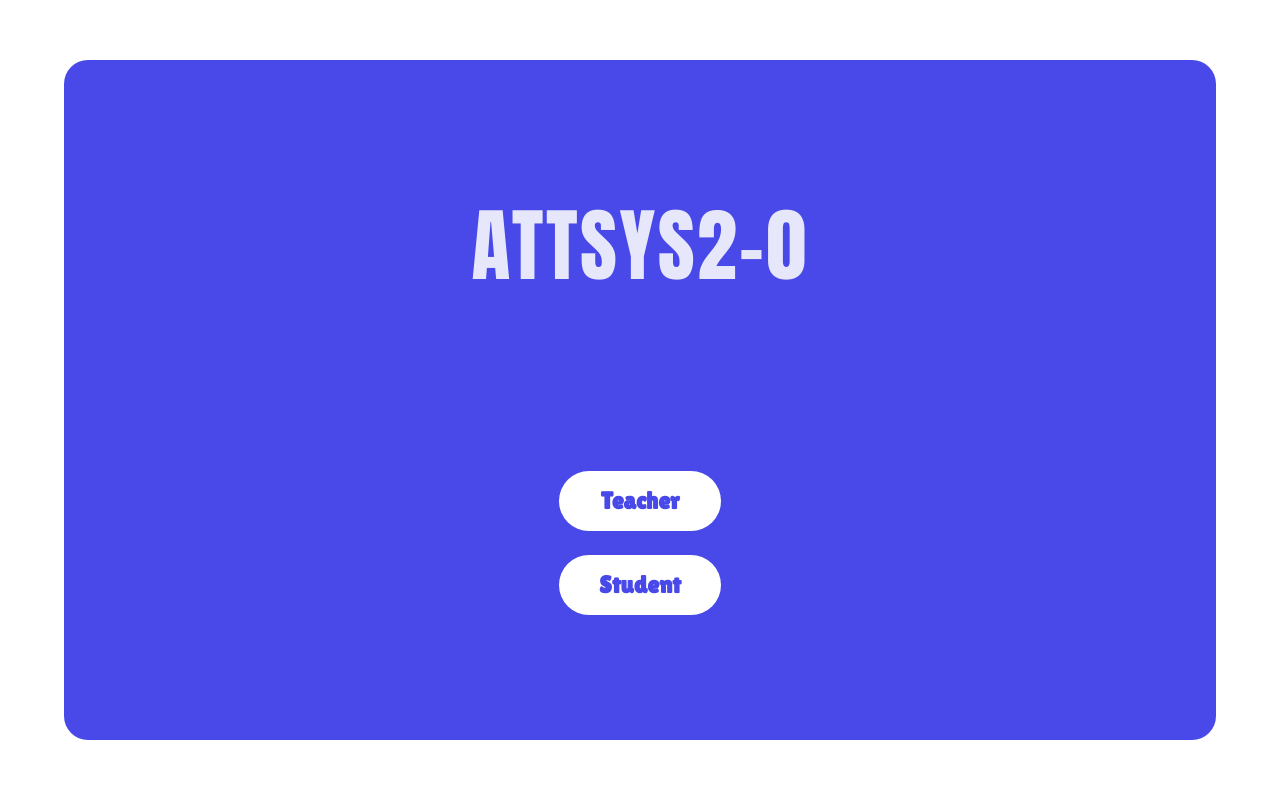
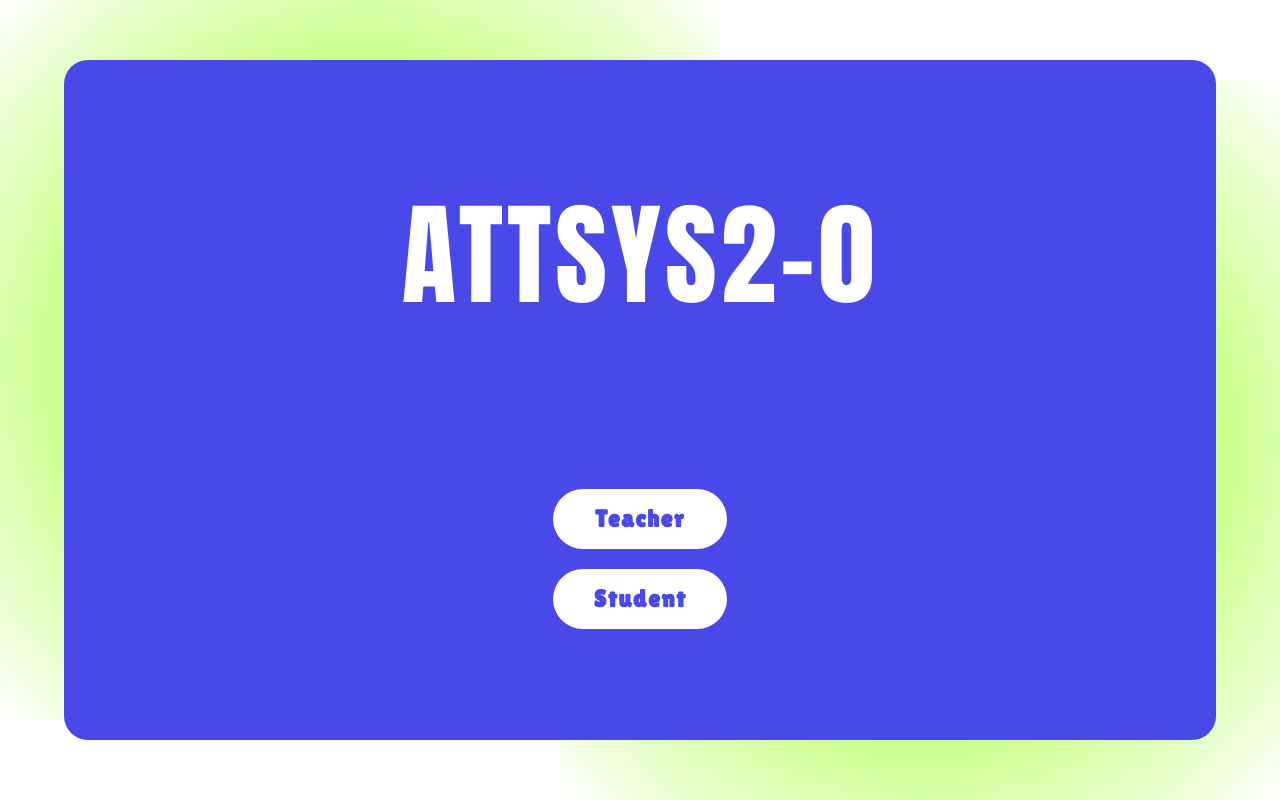
Before and after one commit to bhavi-th/attsys2-0, a React (Vite) app in the folder frontend/: page / in a window 1280 px wide. Built offline with nearby package versions, Linux system fonts and the light colour scheme.

Commit message:
Improved UI

```diff
--- a/frontend/src/App.jsx
+++ b/frontend/src/App.jsx
@@ -1,5 +1,5 @@
 import "./App.css";
-import { useState, useEffect } from "react";
+import { useEffect } from "react";
 import { Routes, Route, useNavigate, useLocation } from "react-router-dom";
 import NavBar from "./components/NavBar";
 import LandingPage from "./pages/LandingPage";
@@ -10,8 +10,6 @@ import QRScanner from "./pages/QRScanner";
 import ProtectedRoute from "./components/ProtectedRoute";
 
 const App = () => {
-  const [loading, setLoading] = useState(true);
-  const [isAuthenticated, setIsAuthenticated] = useState(false);
   const navigate = useNavigate();
   const location = useLocation();
 
@@ -20,7 +18,6 @@ const App = () => {
     const role = localStorage.getItem("userRole");
 
     if (token) {
-      setIsAuthenticated(true);
       // If they are logged in and trying to go to landing/login, send to dash
       const publicPaths = ["/", "/login/student", "/login/teacher"];
       if (publicPaths.includes(location.pathname)) {
@@ -28,7 +25,6 @@ const App = () => {
       }
     }
 
-    setLoading(false); // Check finished!
 
     // If they have a token and are trying to access the login/landing page...
     const publicPaths = [
@@ -44,10 +40,6 @@ const App = () => {
       navigate("/dash");
     }
   }, [navigate, location]);
-
-  if (loading) {
-    return <div className="loading-screen">Loading...</div>; // No more flash!
-  }
 
   return (
     <Routes>
--- a/frontend/src/components/Form.jsx
+++ b/frontend/src/components/Form.jsx
@@ -29,7 +29,7 @@ const Form = ({ formType, type }) => {
           console.log("Saved to storage : ", data.user.role);
           alert("Login Successful!");
         } else {
-          alert("Registration Successful!");
+          alert("Registration Successful! Login with your new account to continue");
         }
 
         navigate("/dash"); // Send user to dashboard on success
@@ -43,7 +43,10 @@ const Form = ({ formType, type }) => {
   };
 
   return (
-    <div className="Form">
+    <>
+      <div className="form-blur" id="blur-one"></div>
+      <div className="form-blur" id="blur-two"></div>
+      <div className="Form blue-background">
         <Link className="logo" to="/">
           ATTSYS2-0
         </Link>
@@ -90,7 +93,9 @@ const Form = ({ formType, type }) => {
           ) : (
             <p>
               Already have an account? Click{" "}
-            <Link to={type == "teacher" ? "/login/teacher" : "/login/student"}>
+              <Link
+                to={type == "teacher" ? "/login/teacher" : "/login/student"}
+              >
                 here
               </Link>{" "}
               to login
@@ -98,6 +103,7 @@ const Form = ({ formType, type }) => {
           )}
         </form>
       </div>
+    </>
   );
 };
 
--- a/frontend/src/components/NavBar.jsx
+++ b/frontend/src/components/NavBar.jsx
@@ -13,9 +13,9 @@ const NavBar = () => {
 
   return (
     <div className="NavBar">
-      <Link to="/" className="nav-logo">
+      <div className="nav-logo">
         AttSys2-0
-      </Link>
+      </div>
       <button
         id="logout"
         onClick={() => {
--- a/frontend/src/pages/HomePage.jsx
+++ b/frontend/src/pages/HomePage.jsx
@@ -51,7 +51,7 @@ const HomePage = () => {
           // 1. Verification passed
           setIsValidating(false);
           // 2. ONLY NOW generate the QR code
-          setQr(`http://localhost:5000/qr?${Date.now()}`);
+          setQr(`http://localhost:5001/qr?${Date.now()}`);
         }
       } catch (error) {
         console.error("Verification failed:", error);
@@ -63,7 +63,7 @@ const HomePage = () => {
   }, [navigate]);
 
   const generateQR = () => {
-    setQr(`http://localhost:5000/qr?${Date.now()}`);
+    setQr(`http://localhost:5001/qr?${Date.now()}`);
   };
 
   // If we are still checking the token, show a clean loading screen
--- a/frontend/src/pages/LandingPage.jsx
+++ b/frontend/src/pages/LandingPage.jsx
@@ -5,11 +5,17 @@ const LandingPage = () => {
   return (
     <>
       <div className="background"></div>
-      <div className="LandingPage">
+      <div id="blur-one"></div>
+      <div id="blur-two"></div>
+      <div className="LandingPage blue-background">
         <h1>ATTSYS2-0</h1>
         <div className="button-holder">
-          <Link className="btn" to="/login/teacher">Teacher</Link>
-          <Link className="btn" to="/login/student">Student</Link>
+          <Link className="btn" to="/login/teacher">
+            Teacher
+          </Link>
+          <Link className="btn" to="/login/student">
+            Student
+          </Link>
         </div>
       </div>
     </>
--- a/frontend/src/styles/Form.css
+++ b/frontend/src/styles/Form.css
@@ -12,18 +12,20 @@
   padding-inline:1rem;
 }
 
+#blur-one.form-blur{
+  top: 0%;
+  left: 50%;
+  transform: translateX(-50%);
+}
+
+#blur-two.form-blur{
+  bottom: 10%;
+  right: 0%;
+}
+
 .Form {
-  position:absolute;
-  top: 50%;
-  left: 50%;
-  transform: translateX(-50%) translateY(-50%);
-  height: 85dvh;
-  width: 90dvw;
-  background-color: var(--primary-color);
   color: white;
-  border-radius: 1.5rem;
   text-align: center;
-  display: flex;
   place-items: center;
 }
 
@@ -55,12 +57,13 @@
 .form input {
   width: 60vmin;
   font-family: 'Lilita One';
+  font-size: 1rem;
   background-color: white;
   color: var(--primary-color);
   text-align: center;
   padding: 0.75rem;
+  border: 4px solid #c1ff72;
   border-radius: 2rem;
-  font-weight: bold;
 }
 
 .form .button-holder {
--- a/frontend/src/styles/LandingPage.css
+++ b/frontend/src/styles/LandingPage.css
@@ -6,7 +6,25 @@
   width: 100dvw;
 }
 
-.LandingPage{
+#blur-one, #blur-two{
+  position: absolute;
+  background: radial-gradient(circle, #c1ff72, #c1ff72, transparent);
+  height: 45rem;
+  aspect-ratio: 1/1;
+  overflow: hidden;
+}
+
+#blur-one{
+  top: 0dvh;
+  left: 0dvh;
+}
+
+#blur-two{
+  bottom: 0dvh;
+  right: 0dvh;
+}
+
+.blue-background{
   position:absolute;
   top: 50%;
   left: 50%;
@@ -15,23 +33,36 @@
   width: 90dvw;
   background-color: var(--primary-color);
   display: flex;
+  border-radius: 1.5rem;
+}
+
+.LandingPage{
   align-items: center;
   justify-content: space-evenly;
   flex-direction: column;
   gap: 2.5rem;
-  border-radius: 1.5rem;
-  z-index: 1;
+  z-index: 2;
 }
 
 .LandingPage h1{
   margin-block: 0;
-  font-size: 5rem;
+  font-size: 7rem;
   font-family: 'Impact';
-  letter-spacing: 2.5px;
+  letter-spacing: 0.25rem;
+  color: white;
 }
 
 .LandingPage .button-holder{
+  letter-spacing: 0.1rem;
   display: flex;
   flex-direction: column;
-  gap: 1.5rem;
+  gap: 2.5vh;
 }
+
+.LandingPage .btn{
+  transition: background-color 250ms linear;
+}
+
+.LandingPage .btn:hover{
+  background-color: #c1ff72;
+}
--- a/frontend/src/styles/NavBar.css
+++ b/frontend/src/styles/NavBar.css
@@ -9,6 +9,8 @@
 }
 
 .nav-logo {
+  user-select: none;
+  color: white;
   text-decoration: none;
   font-family: "Impact";
   font-size: 1.5rem;
```
Also changed, not shown: 2 other files (tests, documents, lock files or other folders). Lines whose indentation alone changed are shown as unchanged.
